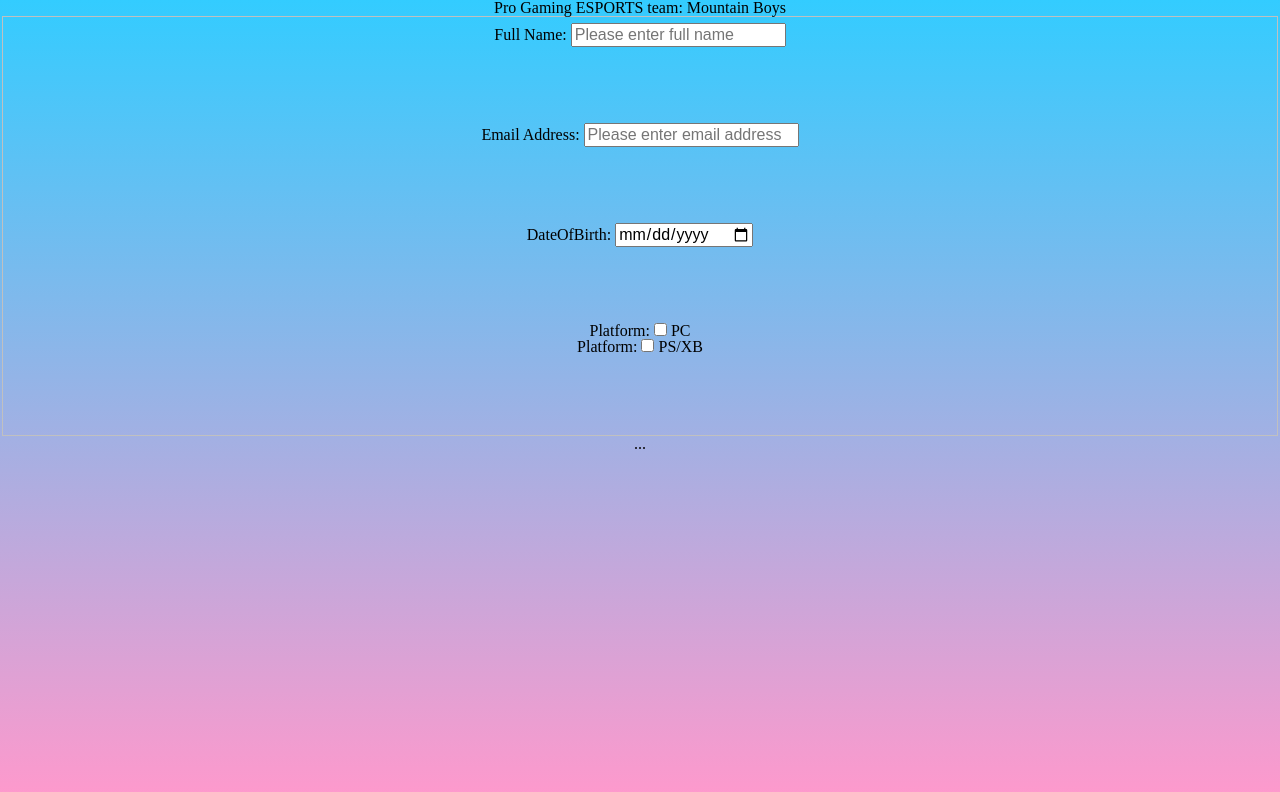
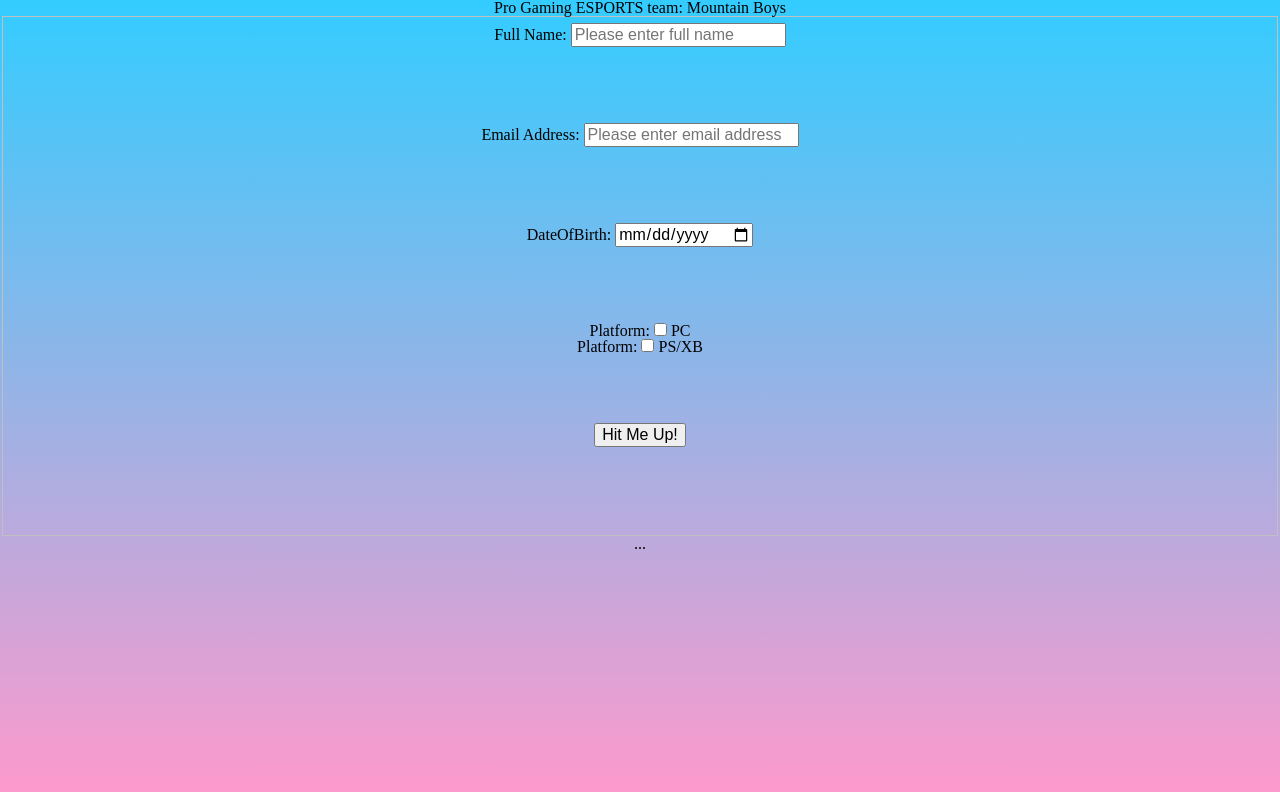
Before and after one commit to ArmaniLeSure/ITMD362_Project1, a plain HTML site: page index.html in a window 1280 px wide. Drawn offline with Linux system fonts and the light colour scheme.

Commit message:
Adding buttons and pictures part 1

```diff
--- a/index.html
+++ b/index.html
@@ -4,7 +4,7 @@
 	<head>
 		<meta charset="UTF-8">
 		<meta name="viewport" content="width=device-width,initial-scale=1.0,shrink-to-fit=none">
-		<title> ... </title>
+		<title> Mountain Boys Gaming </title>
 		<link rel="stylesheet" type= "text/css" href="css/meyersreset-and-normalize-form.css">
 		<link rel="stylesheet" type = "text/css" href="css/screen.css">
 		<!-- <script></script> Javascript source goes here
@@ -24,6 +24,7 @@
 							<li>Platform: <input type="checkbox" id="pc"><label for="pc"> PC </label></li>
 							<li>Platform: <input type="checkbox" id="console"><label for="console"> PS/XB </label></li>
 						</div>
+						<div><input type="Submit" value="Hit Me Up!"></div>
 					</ul>
 				</fieldset>
 			</form>
```
Also changed, not shown: addons/mountain.png (added).
